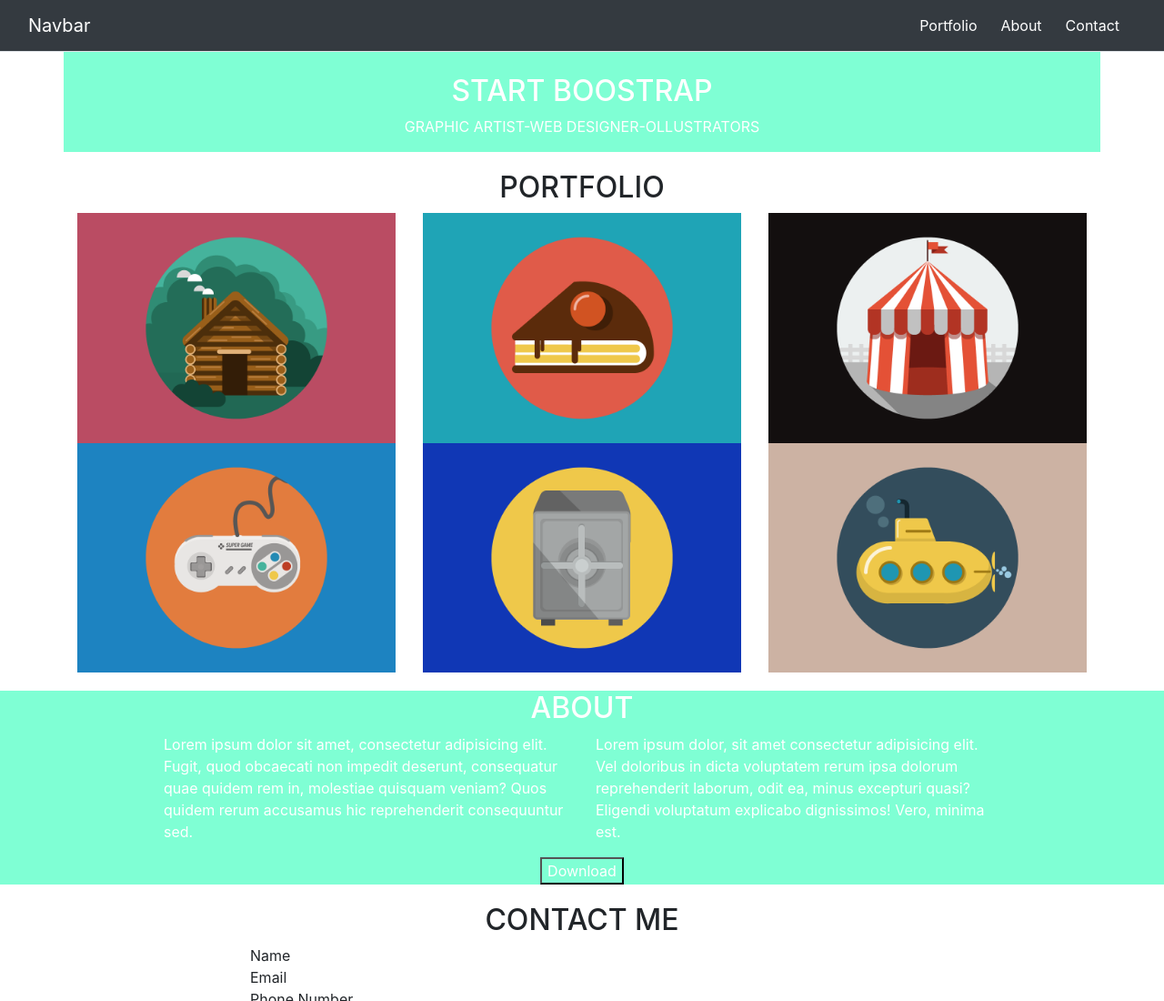
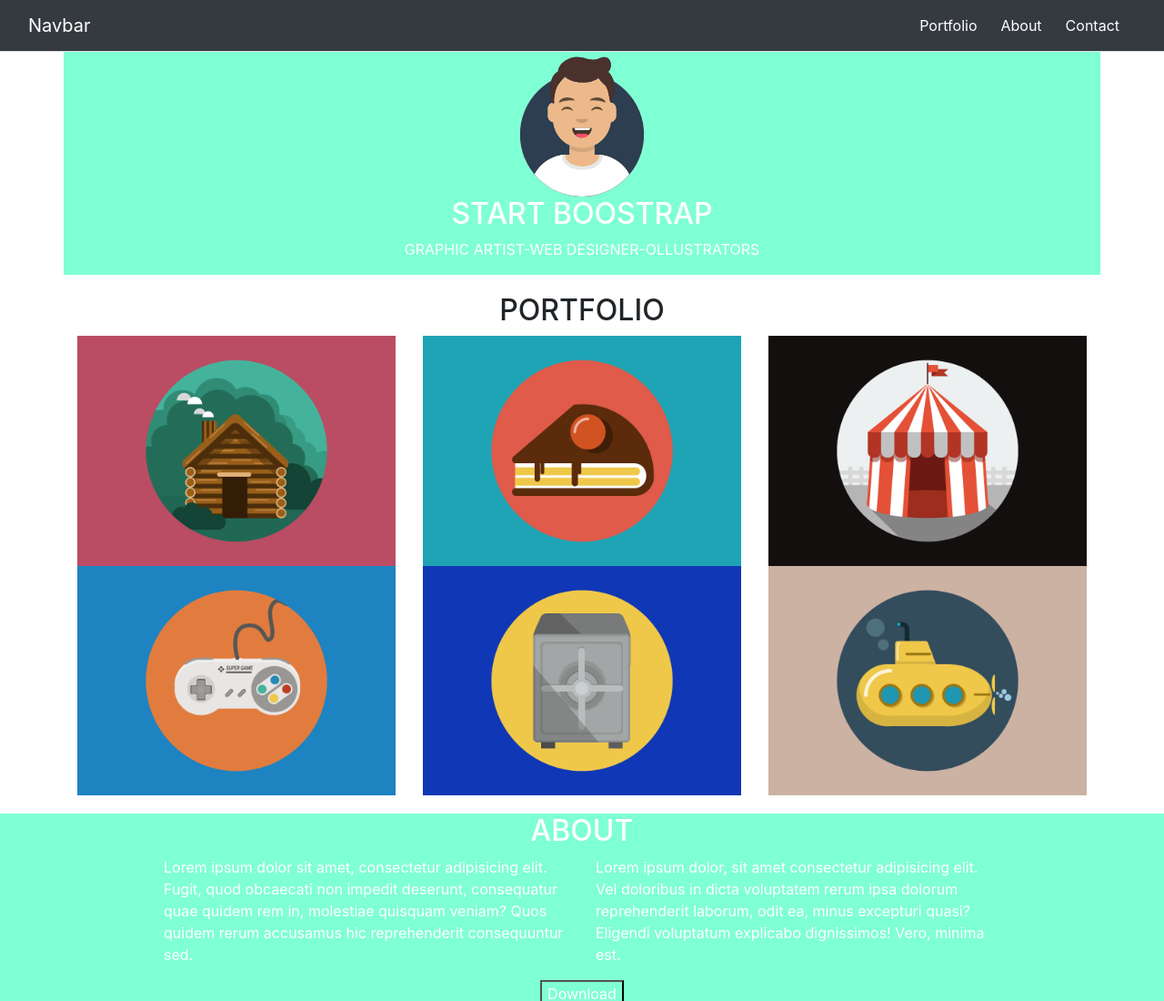
Before and after one commit to GulliWeb/html-css-bootstrap-freelancer, a plain HTML site: page index.html in a window 1280 px wide. Shown: the top 1100 px of the page at 91% size. Drawn offline with nearby package versions, Linux system fonts and the light colour scheme.

Commit message:
img jumbotron FIXED

```diff
--- a/Css/style.css
+++ b/Css/style.css
@@ -23,3 +23,7 @@ img{
 #jumbotron{
     background-color: aquamarine;
 }
+
+#jumbotron img{
+    width: 150px;
+}
--- a/index.html
+++ b/index.html
@@ -39,9 +39,7 @@
      <section id="jumbotron" class="container">
         <div class="row">
             <div class="col col-12 d-flex justify-content-center">
-                <div class="img-card">
                     <img src="img/avatar.svg" alt="">
-                </div>
             </div>
             <div class="col-12 d-flex justify-content-center">
                 <h2 style="color: white;">START BOOSTRAP</h2>
```
